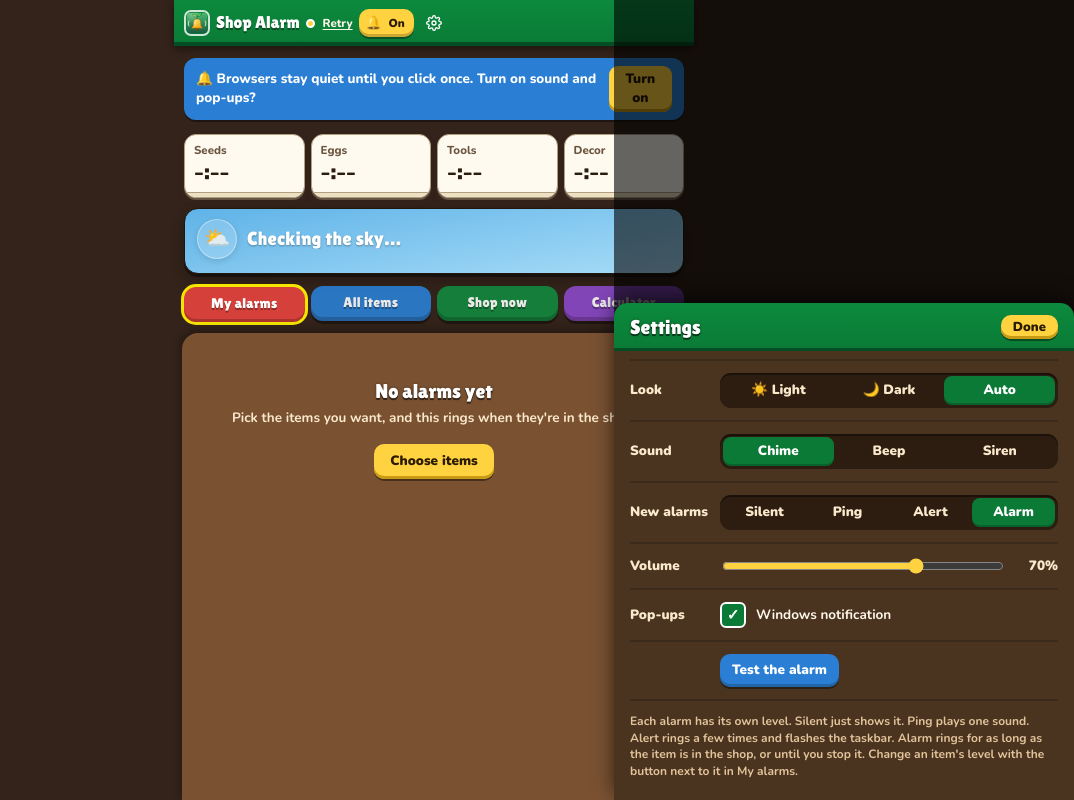
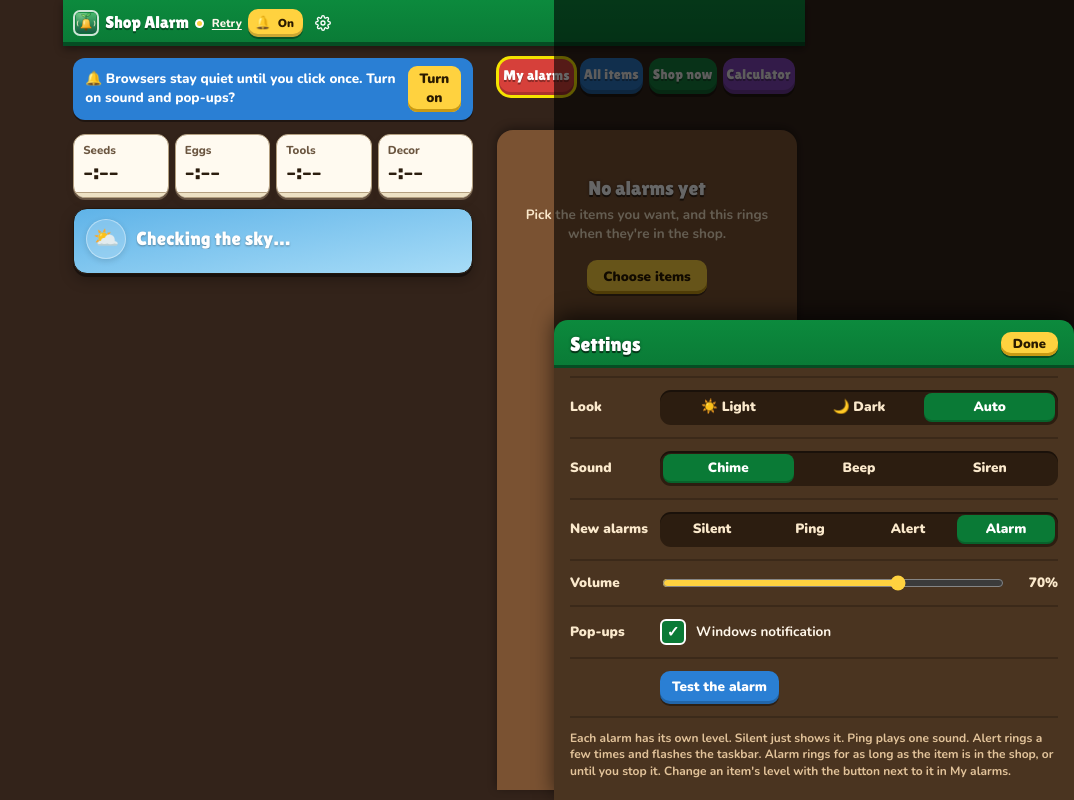
Before and after one commit to raidar23/shop-alarm, a browser extension: page docs/index.html in a window 1280 px wide. Both pictures are taken after a click on the button "Settings". Shown: the whole page, without its empty margins (206-1280 px from the left). Drawn offline with nearby package versions, Linux system fonts and the light colour scheme; no server answers.

Commit message:
Update docs/index.html

```diff
--- a/docs/index.html
+++ b/docs/index.html
@@ -796,7 +796,26 @@
   body.ext .status button { font-size: 11.5px; }
   /* ---- the public website: no game, no buying; a centred column on wide screens ---- */
   body.web .buy, body.web #play { display: none !important; }
-  body.web #shell { max-width: 520px; margin: 0 auto; box-shadow: 0 0 30px #0008; }
+  /* the website fills the browser: one column on phones and narrow windows ... */
+  body.web #shell { width: 100% !important; max-width: 1500px; margin: 0 auto; box-shadow: none; }
+  /* ... and on wider screens two: the clocks, weather and alarm board on the left; the tabs and the shop on the right */
+  @media (min-width: 900px) {
+    body.web #shell { display: grid; grid-template-columns: minmax(340px, 420px) minmax(0, 1fr); column-gap: 6px;
+      grid-template-rows: auto auto auto auto auto auto minmax(0, 1fr);
+      grid-template-areas: "top top" "notes tabs" "off main" "alarm main" "offline main" "summary main" "fill main"; }
+    body.web .titlebar { grid-area: top; }
+    body.web #enableNotes { grid-area: notes; align-self: start; }
+    body.web #offNote { grid-area: off; }
+    body.web #alarm { grid-area: alarm; }
+    body.web #offline { grid-area: offline; }
+    body.web .summary { grid-area: summary; }
+    body.web .tabs { grid-area: tabs; align-self: start; }
+    body.web main { grid-area: main; min-height: 0; margin-bottom: 10px; }
+    body.web #settings, body.web #scrim { left: auto; right: max(0px, calc((100vw - 1500px) / 2)); width: min(520px, 100vw); }
+    body.web #toast { left: auto; right: 24px; width: 420px; }
+  }
+  /* the shop's shelves get roomier on big screens */
+  @media (min-width: 1300px) { body.web .tiles { grid-template-columns: repeat(auto-fill, minmax(104px, 1fr)); } }
   body.web #enableNotes { display: flex; }
   #enableNotes { display: none; align-items: center; gap: 10px; margin: 12px 10px 0; padding: 8px 12px; border-radius: 12px; background: #2a7fd4; color: #fff; font-weight: 800; box-shadow: 0 2px 0 #0006; }
   #enableNotes.hide { display: none !important; }
```
